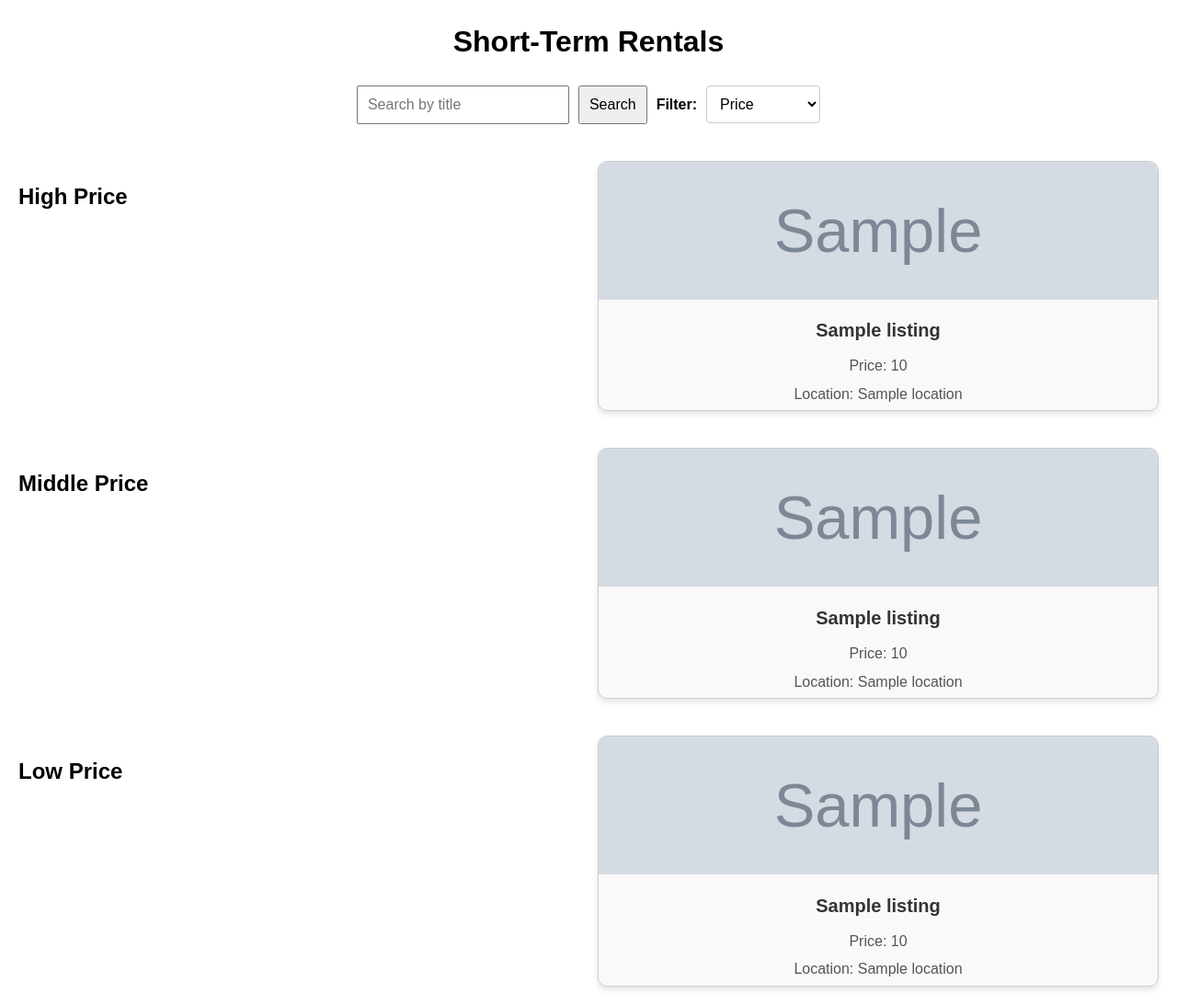
After one commit to jiunwu/IR2024_Topic6_Short_Term_Rental, a Flask app: template templates/cluster.html in a window 1280 px wide. The commit adds this page. Shown: the whole page at 92% size. Run offline with Flask 3, Linux system fonts and the light colour scheme; the template is opened without the code that fills it: most values are stand-ins (such as "Sample title", 1, 10 or a date in 2020); grey boxes marked "Sample" are stand-in pictures.

Commit message:
show filtering with topic

```diff
--- a/app.py
+++ b/app.py
@@ -3,7 +3,7 @@
 # Bytecode version: 3.12.0rc2 (3531)
 # Source timestamp: 2024-12-10 00:40:21 UTC (1733791221)
 
-from flask import Flask, render_template, request
+from flask import Flask, render_template, request, jsonify
 import requests
 from bs4 import BeautifulSoup
 from selenium import webdriver
@@ -14,7 +14,18 @@ from webdriver_manager.chrome import ChromeDriverManager
 import time
 import base64
 import sqlite3
+import re
+
 app = Flask(__name__)
+
+def get_listings():
+    conn = sqlite3.connect('listings.db')
+    cursor = conn.cursor()
+    cursor.execute("SELECT title, price, location, url, image FROM listings")
+    listings = cursor.fetchall()
+    conn.close()
+    return listings
+
 
 @app.route('/', methods=['GET'])
 def index():
@@ -22,6 +33,19 @@ def index():
     listings = scrape_airbnb(search_query)
     #listings.extend(scrape_airbnb2(search_query))
     #listings.extend(scrape_airbnb3(search_query))
+    return render_template('index.html', listings=listings)
+
+@app.route('/api/listings')
+def api_listings():
+    listings = get_listings()
+    listings = [{'title': title, 'price': price, 'location': location, 'url': url, 'image': image} for title, price, location, url, image in listings]
+    return jsonify(listings)
+
+
+@app.route('/search', methods=['POST'])
+def search():
+    search_query = request.form.get('search', '')
+    listings = scrape_airbnb(search_query)
     return render_template('index.html', listings=listings)
 
 def scrape_airbnb(search_query=None, price=None, location=None):
@@ -115,11 +139,13 @@ def scrape_airbnb(search_query=None, price=None, location=None):
         listings.sort(key=lambda x: (search_query.lower() not in x['title'].lower(), x['title']))
     # Insert listings into the table
     for listing in listings:
-        cursor.execute('''
-            INSERT INTO listings (title, price, location, url, image)
-            VALUES (?, ?, ?, ?, ?)
-        ''', (listing['title'], listing['price'], listing['location'], listing['url'], listing['image']))
-
+        cursor.execute('SELECT COUNT(*) FROM listings WHERE url = ?', (listing['url'],))
+        count = cursor.fetchone()[0]
+        if count == 0:
+            cursor.execute('''
+                INSERT INTO listings (title, price, location, url, image)
+                VALUES (?, ?, ?, ?, ?)
+            ''', (listing['title'], listing['price'], listing['location'], listing['url'], listing['image']))
     # Commit the transaction and close the connection
     conn.commit()
     conn.close()
--- a/static/style.css
+++ b/static/style.css
@@ -20,6 +20,35 @@ form {
 form input, form select, form button {
     padding: 10px;
     font-size: 16px;
+}
+
+.hidden {
+    display: none;
+}
+
+/* Filter dropdown styles */
+.filter-container {
+    display: flex;
+    justify-content: center;
+    align-items: center;
+    gap: 10px;
+}
+
+label {
+    font-weight: bold;
+}
+
+select {
+    padding: 10px;
+    border: 1px solid #ccc;
+    border-radius: 4px;
+    background-color: white;
+    cursor: pointer;
+}
+
+select:focus {
+    outline: none;
+    border-color: #007bff;
 }
 
 .bnb-grid {
--- /dev/null
+++ b/templates/cluster.html
@@ -0,0 +1,71 @@
+<!DOCTYPE html>
+<html lang="en">
+<head>
+    <meta charset="UTF-8">
+    <meta name="viewport" content="width=device-width, initial-scale=1.0">
+    <title>Short-Term Rentals - IR Project 6</title>
+    <link rel="stylesheet" type="text/css" href="{{ url_for('static', filename='style.css') }}">
+</head>
+<body>
+    <div>
+        <h1>Short-Term Rentals</h1>
+        <!-- Search and Filter Form -->
+        <form method="get" action="/">
+            <input type="text" name="search" placeholder="Search by title" value="{{ request.args.get('search', '') }}">
+            <button type="submit">Search</button>
+            <div class="filter-container">
+                <label for="filter">Filter:</label>
+                <select id="filter" name="filter">
+                    <option value="price">Price</option>
+                    <option value="max_guest">Max. Guest</option>
+                    <option value="name">Name</option>
+                </select>
+            </div>
+        </form>
+    </div>
+
+    <div id="results">
+        <div class="bnb-grid" id="high-price">
+            <h2>High Price</h2>
+            {% for listing in high_price_listings %}
+                <a href="{{ listing.url }}" class="bnb-card">
+                    <div class="bnb-content">
+                        <img src="{{ listing.image }}" alt="{{ listing.title }}" class="bnb-image">
+                        <h2>{{ listing.title }}</h2>
+                        <p>Price: {{ listing.price }}</p>
+                        <p>Location: {{ listing.location }}</p>
+                    </div>
+                </a>
+            {% endfor %}
+        </div>
+
+        <div class="bnb-grid" id="middle-price">
+            <h2>Middle Price</h2>
+            {% for listing in middle_price_listings %}
+                <a href="{{ listing.url }}" class="bnb-card">
+                    <div class="bnb-content">
+                        <img src="{{ listing.image }}" alt="{{ listing.title }}" class="bnb-image">
+                        <h2>{{ listing.title }}</h2>
+                        <p>Price: {{ listing.price }}</p>
+                        <p>Location: {{ listing.location }}</p>
+                    </div>
+                </a>
+            {% endfor %}
+        </div>
+
+        <div class="bnb-grid" id="low-price">
+            <h2>Low Price</h2>
+            {% for listing in low_price_listings %}
+                <a href="{{ listing.url }}" class="bnb-card">
+                    <div class="bnb-content">
+                        <img src="{{ listing.image }}" alt="{{ listing.title }}" class="bnb-image">
+                        <h2>{{ listing.title }}</h2>
+                        <p>Price: {{ listing.price }}</p>
+                        <p>Location: {{ listing.location }}</p>
+                    </div>
+                </a>
+            {% endfor %}
+        </div>
+    </div>
+</body>
+</html>
```
Also changed, not shown: templates/index.html (+96 -4 lines).
